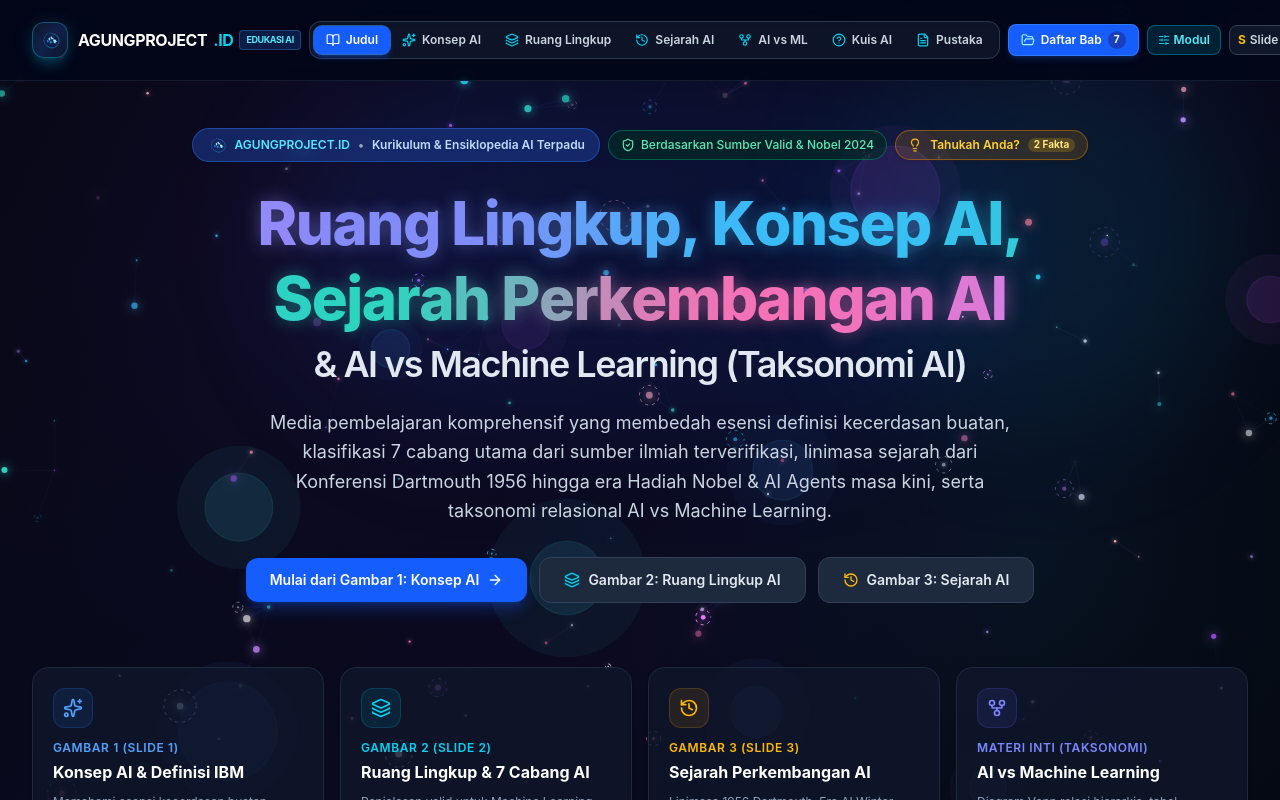
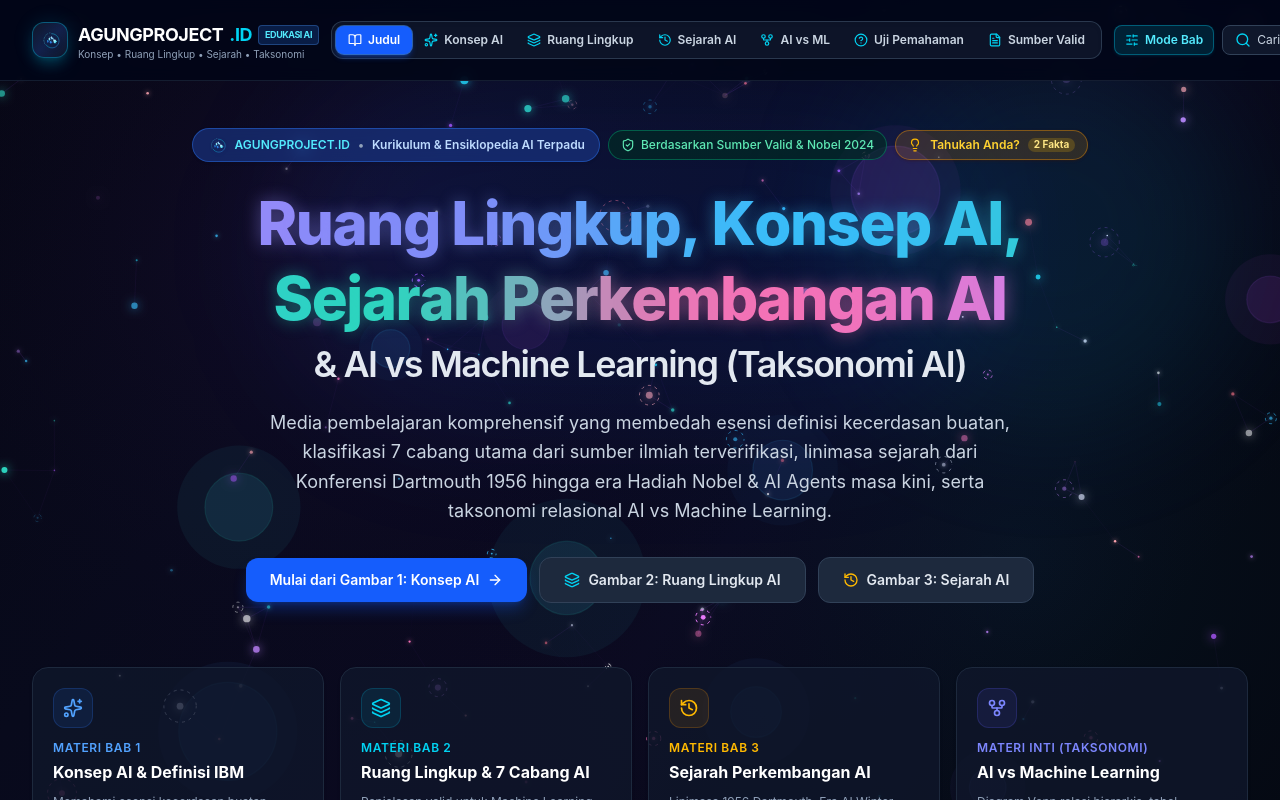
Before and after one commit to Agunglikescat/tzsi-agung-kecerdasanbuatan, a React (Vite) app: page / in a window 1280 px wide. Shown: the top 800 px of the page. Built offline with nearby package versions, Linux system fonts and the light colour scheme.

Commit message:
refactor: remove slide mode and rename labels
Removed the redundant slide mode feature and standardized content labels from "Gambar X" to "Materi Bab X" for improved clarity across components.

```diff
--- a/src/App.tsx
+++ b/src/App.tsx
@@ -13,13 +13,11 @@ import { CosmicParticlesBackground } from './components/CosmicParticlesBackgroun
 import { ModuleMenuDrawer } from './components/ModuleMenuDrawer';
 import { ModuleFooterNavigator } from './components/ModuleFooterNavigator';
 import {
-  ArrowUp,
-  SlidersHorizontal
+  ArrowUp
 } from 'lucide-react';
 
 export default function App() {
   const [activeSection, setActiveSection] = useState<string>('hero');
-  const [slideMode, setSlideMode] = useState<boolean>(false);
   const [modularView, setModularView] = useState<boolean>(true); // Default true: Buka per menu tanpa scroll panjang
   const [isDrawerOpen, setIsDrawerOpen] = useState<boolean>(false);
   const [isSearchOpen, setIsSearchOpen] = useState<boolean>(false);
@@ -104,23 +102,11 @@ export default function App() {
       <Navbar
         activeSection={activeSection}
         onNavigate={scrollToSection}
-        slideMode={slideMode}
-        onToggleSlideMode={() => setSlideMode(!slideMode)}
         onOpenSearch={() => setIsSearchOpen(true)}
-        onOpenMenuDrawer={() => setIsDrawerOpen(true)}
+        onOpenSidebar={() => setIsDrawerOpen(true)}
         modularView={modularView}
         onToggleModularView={() => setModularView(!modularView)}
       />
-
-      {/* Global Slide Mode Notice Banner if activated */}
-      {slideMode && (
-        <div className="bg-amber-500/90 text-slate-950 text-xs py-2 px-4 text-center font-bold shadow-md flex items-center justify-center gap-2">
-          <SlidersHorizontal className="w-4 h-4" />
-          <span>
-            Mode Slide Aktif: Menampilkan replika tata letak asli Gambar 1, 2, dan 3 dengan format presentasi. Klik tombol 'Slide' di navbar untuk kembali.
-          </span>
-        </div>
-      )}
 
       {/* Main Content Sections: Modular Mode (Buka per menu tanpa scroll panjang) or Scroll All */}
       <main className="flex-1 pb-16 md:pb-8 relative z-10">
@@ -133,7 +119,6 @@ export default function App() {
 
             {activeSection === 'konsep' && (
               <ConceptSection
-                slideMode={slideMode}
                 onNavigateToNext={() => handleSelectModule('ruang-lingkup')}
               />
             )}
@@ -178,7 +163,6 @@ export default function App() {
           <>
             <Hero onNavigate={scrollToSection} />
             <ConceptSection
-              slideMode={slideMode}
               onNavigateToNext={() => scrollToSection('ruang-lingkup')}
             />
             <ScopeSection
--- a/src/components/Hero.tsx
+++ b/src/components/Hero.tsx
@@ -101,7 +101,7 @@ export const Hero: React.FC<HeroProps> = ({ onNavigate }) => {
               <Sparkles className="w-5 h-5" />
             </div>
             <div className="text-xs font-semibold text-blue-400 uppercase tracking-wider mb-1">
-              Gambar 1 (Slide 1)
+              Materi Bab 1
             </div>
             <h2 className="text-base font-bold text-white group-hover:text-blue-300 transition-colors">
               Konsep AI & Definisi IBM
@@ -119,7 +119,7 @@ export const Hero: React.FC<HeroProps> = ({ onNavigate }) => {
               <Layers className="w-5 h-5" />
             </div>
             <div className="text-xs font-semibold text-cyan-400 uppercase tracking-wider mb-1">
-              Gambar 2 (Slide 2)
+              Materi Bab 2
             </div>
             <h2 className="text-base font-bold text-white group-hover:text-cyan-300 transition-colors">
               Ruang Lingkup & 7 Cabang AI
@@ -137,7 +137,7 @@ export const Hero: React.FC<HeroProps> = ({ onNavigate }) => {
               <History className="w-5 h-5" />
             </div>
             <div className="text-xs font-semibold text-amber-400 uppercase tracking-wider mb-1">
-              Gambar 3 (Slide 3)
+              Materi Bab 3
             </div>
             <h2 className="text-base font-bold text-white group-hover:text-amber-300 transition-colors">
               Sejarah Perkembangan AI
--- a/src/components/Navbar.tsx
+++ b/src/components/Navbar.tsx
@@ -9,15 +9,13 @@ import {
   Menu,
   Sparkles,
   Search,
-  SlidersHorizontal,
-  FolderOpen
+  SlidersHorizontal
 } from 'lucide-react';
 import { AgungLogo } from './AgungLogo';
 
-interface MenuItem {
+export interface NavMenuItem {
   id: string;
   label: string;
-  shortLabel: string;
   icon: React.ComponentType<{ className?: string }>;
   tooltip?: string;
 }
@@ -25,22 +23,28 @@ interface MenuItem {
 interface NavbarProps {
   activeSection: string;
   onNavigate: (sectionId: string) => void;
-  slideMode: boolean;
-  onToggleSlideMode: () => void;
   onOpenSearch: () => void;
-  onOpenMenuDrawer: () => void;
-  modularView?: boolean;
-  onToggleModularView?: () => void;
+  onOpenSidebar: () => void;
+  modularView: boolean;
+  onToggleModularView: () => void;
 }
+
+export const navMenuItems: NavMenuItem[] = [
+  { id: 'hero', label: 'Judul', icon: BookOpen, tooltip: 'Halaman Utama & Judul' },
+  { id: 'konsep', label: 'Konsep AI', icon: Sparkles, tooltip: 'Gambar 1: Konsep Dasar AI & Definisi IBM' },
+  { id: 'ruang-lingkup', label: 'Ruang Lingkup', icon: Layers, tooltip: 'Gambar 2: 7 Cabang Ruang Lingkup AI' },
+  { id: 'sejarah', label: 'Sejarah AI', icon: History, tooltip: 'Gambar 3: Linimasa Sejarah AI 1956-2026' },
+  { id: 'taksonomi', label: 'AI vs ML', icon: GitFork, tooltip: 'Taksonomi AI vs Machine Learning' },
+  { id: 'kuis', label: 'Uji Pemahaman', icon: HelpCircle, tooltip: 'Evaluasi Kuis Interaktif 10 Soal' },
+  { id: 'referensi', label: 'Sumber Valid', icon: FileText, tooltip: 'Daftar Pustaka & Literatur Valid' }
+];
 
 export const Navbar: React.FC<NavbarProps> = ({
   activeSection,
   onNavigate,
-  slideMode,
-  onToggleSlideMode,
   onOpenSearch,
-  onOpenMenuDrawer,
-  modularView = true,
+  onOpenSidebar,
+  modularView,
   onToggleModularView
 }) => {
   const [isScrolled, setIsScrolled] = useState(false);
@@ -53,17 +57,6 @@ export const Navbar: React.FC<NavbarProps> = ({
     return () => window.removeEventListener('scroll', handleScroll);
   }, []);
 
-  // 7 Bab Materi AI dalam 1 Navbar Tunggal yang Ringkas & Rapi
-  const navItems: MenuItem[] = [
-    { id: 'hero', label: 'Judul', shortLabel: 'Judul', icon: BookOpen, tooltip: 'Halaman Utama & Judul' },
-    { id: 'konsep', label: 'Konsep AI', shortLabel: 'Konsep', icon: Sparkles, tooltip: 'Gambar 1: Konsep Dasar AI & Definisi IBM' },
-    { id: 'ruang-lingkup', label: 'Ruang Lingkup', shortLabel: 'Lingkup', icon: Layers, tooltip: 'Gambar 2: 7 Cabang Ruang Lingkup AI' },
-    { id: 'sejarah', label: 'Sejarah AI', shortLabel: 'Sejarah', icon: History, tooltip: 'Gambar 3: Linimasa Sejarah AI 1956-2026' },
-    { id: 'taksonomi', label: 'AI vs ML', shortLabel: 'AI vs ML', icon: GitFork, tooltip: 'Taksonomi AI vs Machine Learning' },
-    { id: 'kuis', label: 'Kuis AI', shortLabel: 'Kuis', icon: HelpCircle, tooltip: 'Evaluasi Pemahaman 10 Soal' },
-    { id: 'referensi', label: 'Pustaka', shortLabel: 'Pustaka', icon: FileText, tooltip: 'Sumber Literatur & Rujukan Valid' }
-  ];
-
   return (
     <header
       className={`fixed top-0 left-0 right-0 z-40 transition-all duration-300 ${
@@ -72,8 +65,8 @@ export const Navbar: React.FC<NavbarProps> = ({
           : 'bg-slate-950/90 backdrop-blur-sm border-b border-slate-800/70'
       }`}
     >
-      <div className="max-w-7xl mx-auto px-3 sm:px-6 lg:px-8">
-        <div className="flex items-center justify-between h-16 sm:h-20 gap-2">
+      <div className="max-w-7xl mx-auto px-4 sm:px-6 lg:px-8">
+        <div className="flex items-center justify-between h-16 sm:h-20 gap-3">
 
           {/* Logo & Brand Left */}
           <div
@@ -82,18 +75,21 @@ export const Navbar: React.FC<NavbarProps> = ({
           >
             <AgungLogo size={36} variant="badge" glow={true} />
             <div>
-              <span className="text-sm sm:text-base font-bold text-white tracking-tight flex items-center gap-1.5 group-hover:text-cyan-300 transition-colors">
+              <span className="text-base sm:text-lg font-bold text-white tracking-tight flex items-center gap-1.5 group-hover:text-cyan-300 transition-colors">
                 AGUNGPROJECT<span className="text-cyan-400">.ID</span>
                 <span className="hidden xl:inline-block text-[9px] uppercase font-bold px-1.5 py-0.5 rounded bg-blue-500/20 text-cyan-300 border border-blue-400/30">
                   Edukasi AI
                 </span>
               </span>
+              <p className="text-[10px] text-slate-400 hidden xl:block leading-none">
+                Konsep • Ruang Lingkup • Sejarah • Taksonomi
+              </p>
             </div>
           </div>
 
-          {/* Desktop Center: Satu-satunya Bilah Bab Materi (Tidak Dobel) */}
+          {/* PC Desktop Menu: 7 Bab Materi Lengkap */}
           <nav className="hidden lg:flex items-center bg-slate-900/90 p-1 rounded-xl border border-slate-700/80 shadow-inner">
-            {navItems.map((item) => {
+            {navMenuItems.map((item) => {
               const Icon = item.icon;
               const isActive = activeSection === item.id;
               return (
@@ -114,73 +110,45 @@ export const Navbar: React.FC<NavbarProps> = ({
             })}
           </nav>
 
-          {/* Right Action Controls */}
+          {/* Right Controls: Mode Bab Toggle, Cari, Hamburger */}
           <div className="flex items-center gap-1.5 sm:gap-2 shrink-0">
 
-            {/* Tombol Buka 1 Sidebar Tunggal */}
+            {/* Mode Bab / Modular Toggle */}
             <button
-              onClick={onOpenMenuDrawer}
-              className="px-2.5 sm:px-3 py-1.5 rounded-lg bg-blue-600 hover:bg-blue-500 text-white font-semibold text-xs flex items-center gap-1.5 transition-all shadow-md shadow-blue-900/40 border border-blue-400/40 shrink-0"
-              title="Buka Daftar Menu & Bab"
-            >
-              <FolderOpen className="w-3.5 h-3.5 text-cyan-200 shrink-0" />
-              <span>Daftar Bab</span>
-              <span className="bg-blue-800/90 text-[10px] px-1.5 py-0.5 rounded-full font-bold">
-                7
-              </span>
-            </button>
-
-            {/* Mode Modul / Scroll Toggle (Desktop) */}
-            {onToggleModularView && (
-              <button
-                onClick={onToggleModularView}
-                className={`hidden md:flex items-center gap-1 px-2.5 py-1.5 rounded-lg text-xs font-semibold border transition-all ${
-                  modularView
-                    ? 'bg-cyan-500/15 text-cyan-300 border-cyan-500/40'
-                    : 'bg-slate-900 text-slate-300 border-slate-700 hover:text-white'
-                }`}
-                title="Beralih Mode Modul atau Scroll"
-              >
-                <SlidersHorizontal className="w-3 h-3 text-cyan-400" />
-                <span>{modularView ? 'Modul' : 'Scroll'}</span>
-              </button>
-            )}
-
-            {/* Slide Mode Toggle */}
-            <button
-              onClick={onToggleSlideMode}
-              className={`flex items-center gap-1 px-2 py-1.5 rounded-lg text-xs font-semibold border transition-all ${
-                slideMode
-                  ? 'bg-amber-500/20 text-amber-300 border-amber-500/50 shadow-sm shadow-amber-500/20'
+              onClick={onToggleModularView}
+              className={`hidden sm:flex items-center gap-1.5 px-2.5 py-1.5 rounded-lg text-xs font-semibold border transition-all ${
+                modularView
+                  ? 'bg-cyan-500/15 text-cyan-300 border-cyan-500/40 shadow-sm shadow-cyan-500/10'
                   : 'bg-slate-900 text-slate-300 border-slate-700 hover:text-white hover:bg-slate-800'
               }`}
-              title="Tampilkan format slide asli"
+              title="Beralih antara Mode Bab (tampil per bab) atau Mode Scroll (tampil semua)"
             >
-              <span className="text-amber-400 font-bold">S</span>
-              <span className="hidden sm:inline">
-                {slideMode ? 'Slide On' : 'Slide'}
-              </span>
+              <SlidersHorizontal className="w-3.5 h-3.5 text-cyan-400 shrink-0" />
+              <span>{modularView ? 'Mode Bab' : 'Mode Scroll'}</span>
             </button>
 
             {/* Search Button */}
             <button
               onClick={onOpenSearch}
               aria-label="Cari Materi"
-              className="p-1.5 sm:px-2.5 sm:py-1.5 rounded-lg text-slate-300 bg-slate-900 hover:bg-slate-800 hover:text-white border border-slate-700 transition-colors flex items-center gap-1 text-xs"
+              className="p-1.5 sm:px-3 sm:py-1.5 rounded-lg text-slate-300 bg-slate-900 hover:bg-slate-800 hover:text-white border border-slate-700 transition-colors flex items-center gap-1.5 text-xs"
               title="Cari materi AI (Tekan /)..."
             >
-              <Search className="w-3.5 h-3.5 text-cyan-400" />
-              <span className="hidden sm:inline">Cari</span>
+              <Search className="w-4 h-4 text-cyan-400" />
+              <span className="hidden md:inline">Cari</span>
+              <kbd className="hidden md:inline-block text-[9px] bg-slate-800 text-slate-400 px-1 rounded border border-slate-700">
+                /
+              </kbd>
             </button>
 
-            {/* Mobile Hamburger Button: Juga Membuka 1 Sidebar Tunggal Yang Sama */}
+            {/* Mobile / Tablet Hamburger Button: List item menghilang, lalu muncul hamburger yang mentrigger sidebar */}
             <button
-              onClick={onOpenMenuDrawer}
-              className="lg:hidden p-1.5 rounded-lg text-slate-300 hover:text-white bg-slate-900 border border-slate-800 hover:bg-slate-800 transition-colors"
+              onClick={onOpenSidebar}
+              className="lg:hidden p-2 rounded-lg text-slate-300 hover:text-white bg-slate-900 border border-slate-800 hover:bg-slate-800 transition-colors flex items-center justify-center"
               aria-label="Buka Menu Sidebar"
-              title="Buka Menu"
+              title="Buka Menu Navigasi"
             >
-              <Menu className="w-5 h-5" />
+              <Menu className="w-5 h-5 text-cyan-300" />
             </button>
 
           </div>
--- a/src/components/ScopeSection.tsx
+++ b/src/components/ScopeSection.tsx
@@ -60,7 +60,7 @@ export const ScopeSection: React.FC<ScopeSectionProps> = ({ onNavigateToNext })
             <div className="flex items-center gap-3 flex-wrap mb-2">
               <div className="inline-flex items-center gap-2 px-3 py-1 rounded-full bg-cyan-500/10 border border-cyan-500/30 text-cyan-300 text-xs font-semibold">
                 <Layers className="w-3.5 h-3.5 text-cyan-400" />
-                <span>Gambar 2 (Slide Presentasi 2)</span>
+                <span>Materi Pokok Gambar 2</span>
               </div>
               <QuickFactBadge sectionId="ruang-lingkup" variant="inline" />
             </div>
@@ -93,7 +93,7 @@ export const ScopeSection: React.FC<ScopeSectionProps> = ({ onNavigateToNext })
           {/* Header Banner - Exact replica of user's dark navy header */}
           <div className="bg-[#0b162c] text-white py-6 px-6 text-center relative border-b-2 border-cyan-500/40">
             <div className="absolute top-2 left-4 text-[10px] text-cyan-300/80 font-mono tracking-wider uppercase">
-              Slide 2 • Gambar 2
+              Materi Pokok • Gambar 2
             </div>
             <h3 className="text-3xl sm:text-4xl md:text-5xl font-extrabold tracking-tight text-white drop-shadow-sm font-sans">
               Ruang Lingkup AI
@@ -155,7 +155,7 @@ export const ScopeSection: React.FC<ScopeSectionProps> = ({ onNavigateToNext })
           {/* Footer inside replica */}
           <div className="bg-slate-100 px-6 py-3 border-t border-slate-200 text-xs text-slate-500 flex flex-wrap items-center justify-between gap-2">
             <span>Disertai penjelasan valid dari publikasi Nature, Stanford Univ, MIT Press, & UNESCO</span>
-            <span className="font-semibold text-blue-700">Slide 2 dari 3 Seri Modul AI</span>
+            <span className="font-semibold text-blue-700">Materi Pokok 2 dari 7 Bab AI</span>
           </div>
         </div>
 
```
Also changed, not shown: src/components/ConceptSection.tsx (+5 -7 lines), src/components/Footer.tsx (+8 -12 lines), src/components/HistorySection.tsx (+5 -5 lines), src/components/ModuleMenuDrawer.tsx (+7 -8 lines).
